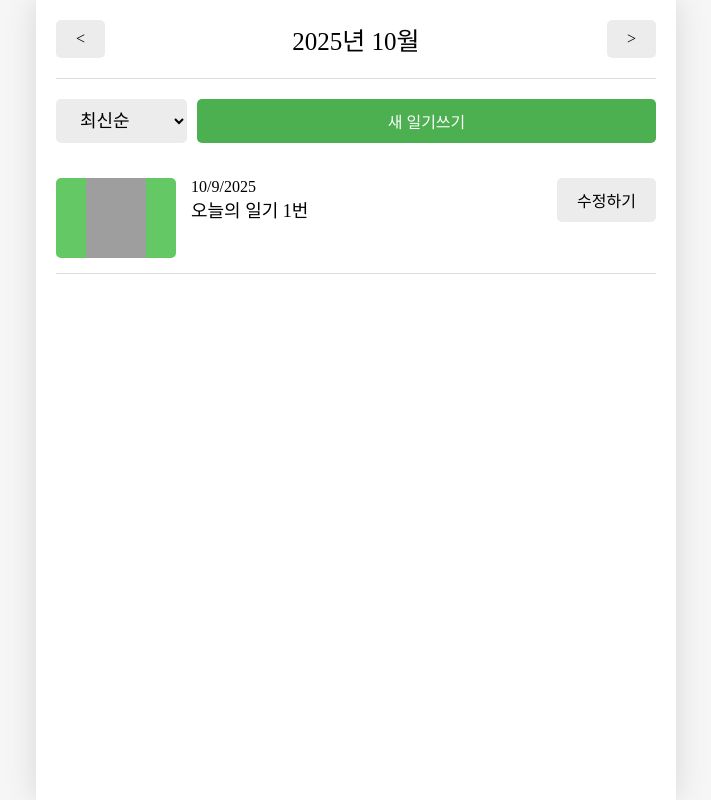
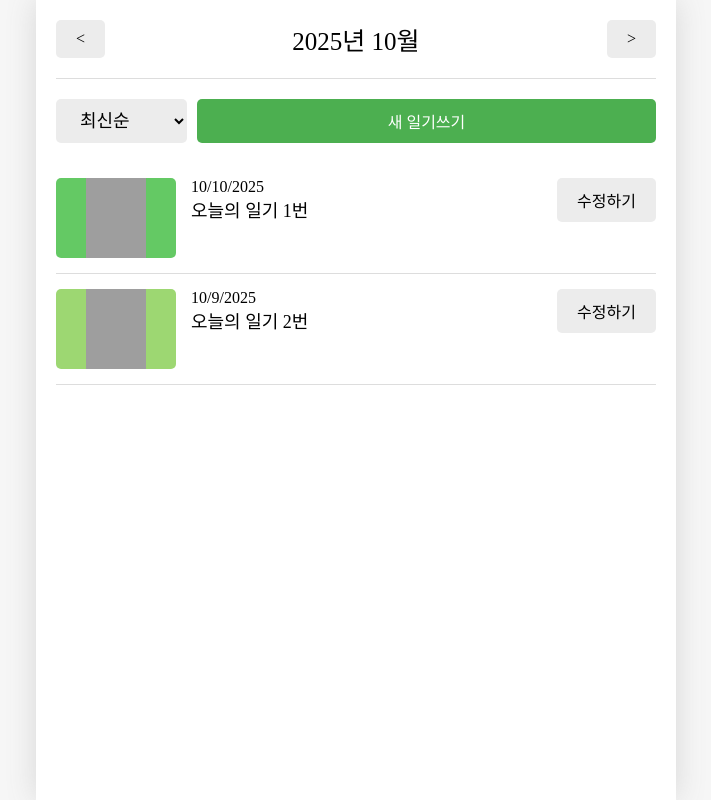
Before and after one commit to Team-KTP/emotional-diary, a React (Vite) app: page / in a window 1280 px wide. Shown: the whole page, without its empty margins (284-995 px from the left). Built offline with nearby package versions, Linux system fonts and the light colour scheme; grey boxes are pictures that could not be loaded; a web font is replaced by a local one.

Commit message:
Feat: Refactor diary components to improve data handling and navigation; implement sorting and filtering in DiaryList and Home

```diff
--- a/src/App.jsx
+++ b/src/App.jsx
@@ -14,13 +14,19 @@ const mockData = [
     id: 1,
     emotionId: 1,
     content: "오늘의 일기 1번",
-    createdAt: new Date().getTime(),
+    createdAt: new Date("2025-10-10").getTime(),
   },
   {
     id: 2,
     emotionId: 2,
     content: "오늘의 일기 2번",
-    createdAt: new Date().getTime(),
+    createdAt: new Date("2025-10-09").getTime(),
+  },
+  {
+    id: 3,
+    emotionId: 3,
+    content: "오늘의 일기 3번",
+    createdAt: new Date("2025-09-10").getTime(),
   },
 ];
 
@@ -42,9 +48,8 @@ function reducer(state, action) {
   }
 }
 
-const DiaryStateContext = createContext();
-const DiaryDispatchContext = createContext();
-const DiaryNextIdContext = createContext();
+export const DiaryStateContext = createContext();
+export const DiaryDispatchContext = createContext();
 
 function App() {
   const [data, dispatch] = useReducer(reducer, mockData);
--- a/src/pages/DiaryItem.jsx
+++ b/src/pages/DiaryItem.jsx
@@ -1,22 +1,30 @@
 import { getEmotionImage } from "../util/get-emotion-image";
+import { useNavigate } from "react-router-dom";
 import Button from "../components/Button";
 
 import "./DiaryItem.css";
 
-const DiaryItem = () => {
-  const emotionId = 1;
+const DiaryItem = ({ id, emotionId, content, createdAt }) => {
+  const navigate = useNavigate();
 
   return (
     <div className="DiaryItem">
-      <div className={`img_section img_section_${emotionId}`}>
-        <img src={getEmotionImage(1)} />
+      <div
+        onClick={() => navigate(`/diary/${id}`)}
+        className={`img_section img_section_${emotionId}`}
+      >
+        <img src={getEmotionImage(emotionId)} />
       </div>
-      <div className="info_section">
-        <div className="created_at">{new Date().toLocaleDateString()}</div>
-        <div className="content">오늘의 일기 1번</div>
+
+      <div onClick={() => navigate(`/diary/${id}`)} className="info_section">
+        <div className="created_at">
+          {new Date(createdAt).toLocaleDateString()}
+        </div>
+        <div className="content">{content}</div>
       </div>
+
       <div className="button_section">
-        <Button text={"수정하기 "} />
+        <Button onClick={() => navigate(`/edit/${id}`)} text={"수정하기 "} />
       </div>
     </div>
   );
--- a/src/pages/DiaryList.jsx
+++ b/src/pages/DiaryList.jsx
@@ -1,19 +1,47 @@
+import { useNavigate } from "react-router-dom";
+import { useState } from "react";
+
 import Button from "../components/Button";
 import DiaryItem from "./DiaryItem";
 import "./DiaryList.css";
 
-const DiaryList = () => {
+const DiaryList = ({ diaryList }) => {
+  const navigate = useNavigate();
+  const [sortType, setSortType] = useState("latest");
+
+  const onChangeSortType = (e) => {
+    setSortType(e.target.value);
+  };
+
+  const getSortedDiaryList = () => {
+    return diaryList.toSorted((a, b) => {
+      if (sortType === "latest") {
+        return b.createdAt - a.createdAt;
+      } else {
+        return a.createdAt - b.createdAt;
+      }
+    });
+  };
+
+  const sortedDiaryList = getSortedDiaryList();
+
   return (
     <div className="DiaryList">
       <div className="menu_bar">
-        <select>
+        <select onChange={onChangeSortType}>
           <option value="latest">최신순</option>
           <option value="oldest">오래된 순</option>
         </select>
-        <Button text={"새 일기쓰기"} type={"POSITIVE"} />
+        <Button
+          onClick={() => navigate("/new")}
+          text={"새 일기쓰기"}
+          type={"POSITIVE"}
+        />
       </div>
       <div className="list_wrapper">
-        <DiaryItem />
+        {sortedDiaryList.map((item) => (
+          <DiaryItem key={item.id} {...item} />
+        ))}
       </div>
     </div>
   );
--- a/src/pages/Home.jsx
+++ b/src/pages/Home.jsx
@@ -1,16 +1,43 @@
+import { useState, useContext } from "react";
+import { DiaryStateContext } from "../App";
+
 import Header from "../components/Header";
 import Button from "../components/Button";
 import DiaryList from "./DiaryList";
 
+const getMonthRange = (pivotDate, diaryList) => {
+  return diaryList.filter((item) => {
+    const itemDate = new Date(item.createdAt);
+    return (
+      itemDate.getFullYear() === pivotDate.getFullYear() &&
+      itemDate.getMonth() === pivotDate.getMonth()
+    );
+  });
+};
+
 const Home = () => {
+  const diaryList = useContext(DiaryStateContext);
+  const [pivotDate, setPivotDate] = useState(new Date());
+
+  const filteredDiaryList = getMonthRange(pivotDate, diaryList);
+  console.log(filteredDiaryList);
+
+  const onIncreaseMonth = () => {
+    setPivotDate(new Date(pivotDate.getFullYear(), pivotDate.getMonth() + 1));
+  };
+
+  const onDecreaseMonth = () => {
+    setPivotDate(new Date(pivotDate.getFullYear(), pivotDate.getMonth() - 1));
+  };
+
   return (
     <div>
       <Header
-        title={"2025년 10월"}
-        leftChild={<Button text={"<"} />}
-        rightChild={<Button text={">"} />}
+        title={`${pivotDate.getFullYear()}년 ${pivotDate.getMonth() + 1}월`}
+        leftChild={<Button onClick={onDecreaseMonth} text={"<"} />}
+        rightChild={<Button onClick={onIncreaseMonth} text={">"} />}
       />
-      <DiaryList />
+      <DiaryList diaryList={filteredDiaryList} />
     </div>
   );
 };
```
